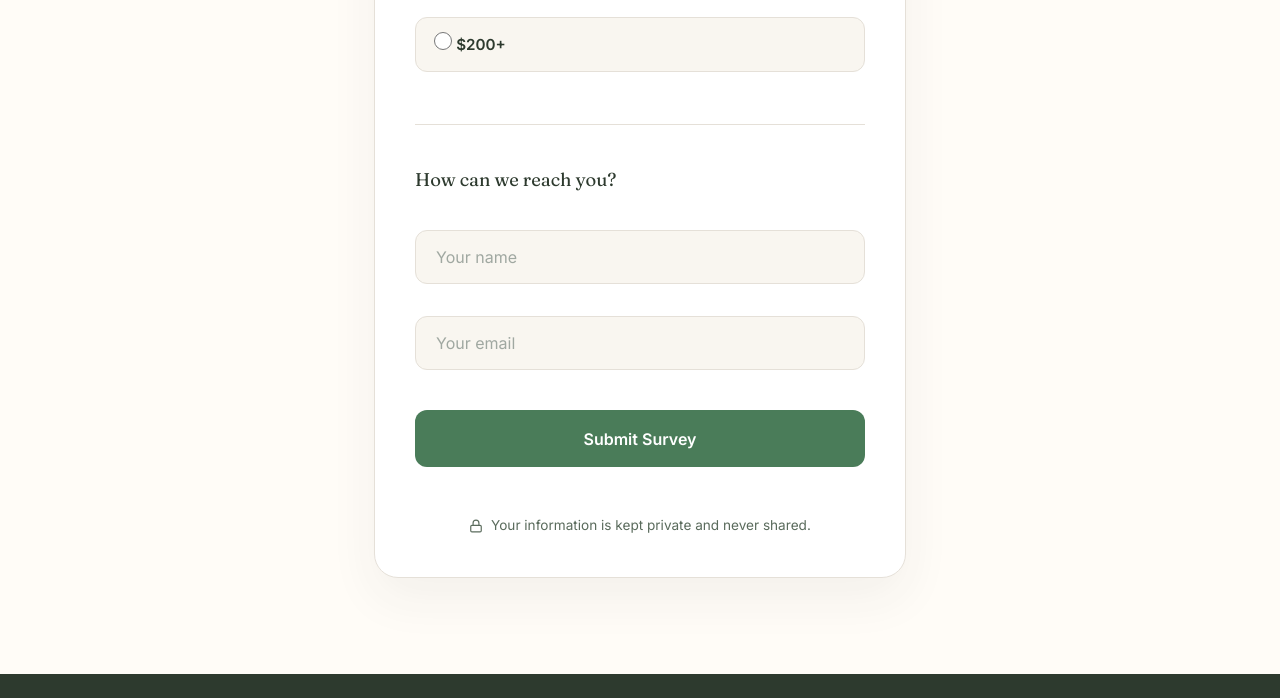
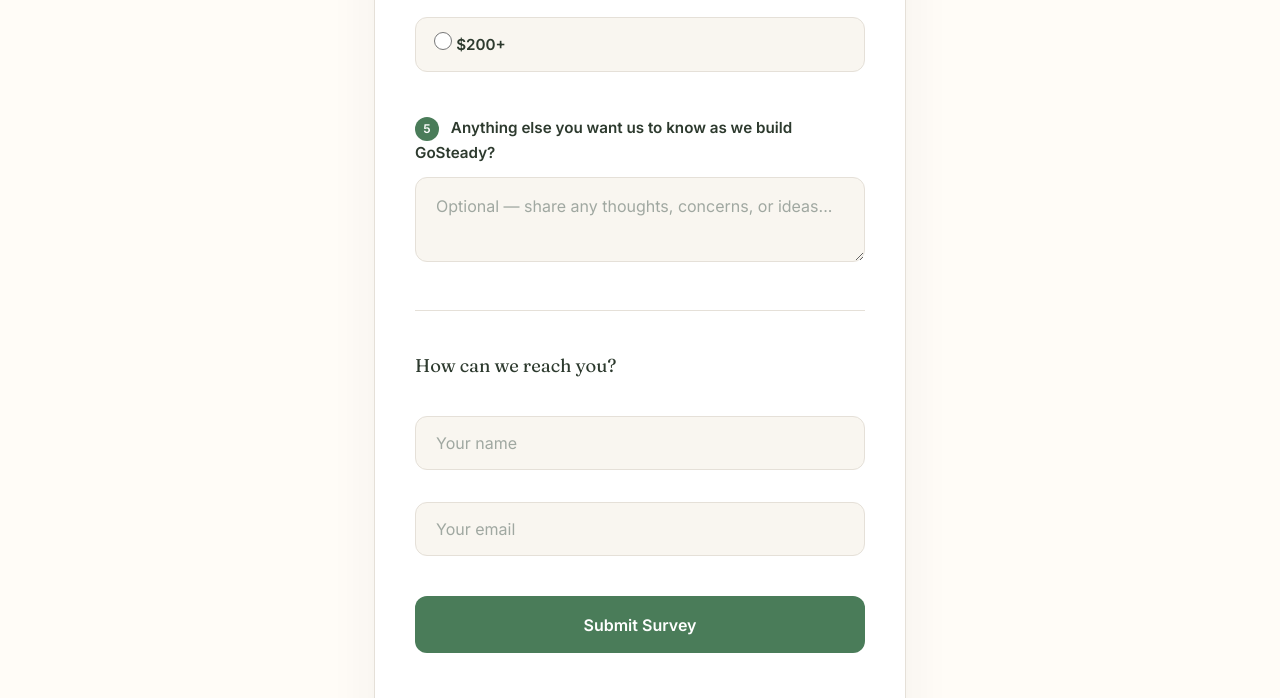
Before and after one commit to Jabl1629/GoSteadyWeb, a plain HTML site: page survey/index.html in a window 1280 px wide. Shown: the part 2215-2913 px from the top of the page. Drawn offline with Linux system fonts and the light colour scheme.

Commit message:
Add Q5 open-ended feedback question to pilot survey
Made-with: Cursor

```diff
--- a/survey/index.html
+++ b/survey/index.html
@@ -691,6 +691,12 @@
           </div>
         </div>
 
+        <!-- Question 5 -->
+        <div class="question-group">
+          <label><span class="question-number">5</span> Anything else you want us to know as we build GoSteady?</label>
+          <textarea name="anything-else" placeholder="Optional — share any thoughts, concerns, or ideas..."></textarea>
+        </div>
+
         <hr class="divider">
 
         <!-- Contact Info -->
```
